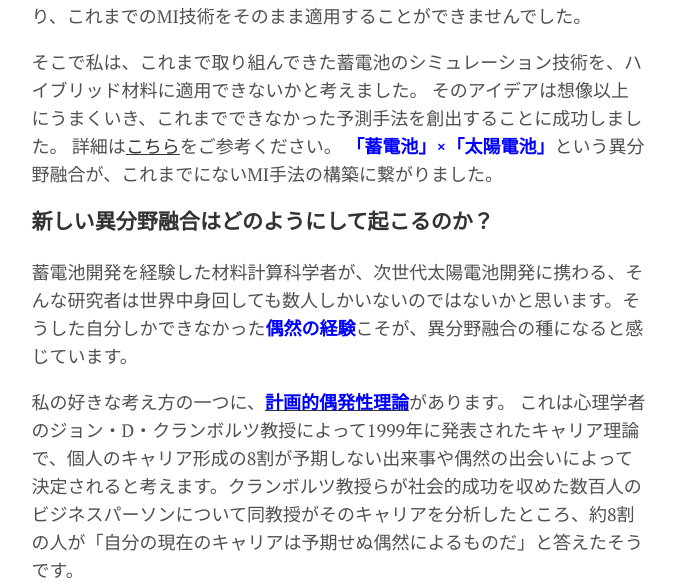
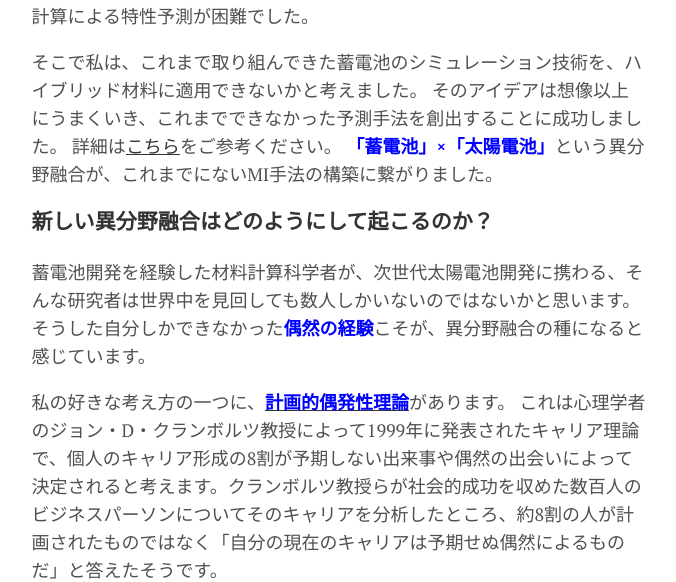
Before and after one commit to yokoyamatomoyasu/yokoyamatomoyasu.github.io, a Jekyll site: the page built from _posts/2022-04-03-researcher-life-5.md, in a window 1280 px wide and 1400 px high, scrolled down 1918 px, cut to the strip 0-582 px from the top of the window. Shown: the whole strip, without its empty margins (301-977 px from the left). Built offline with Jekyll 4.4.1, drawn with Linux system fonts in a browser that asks for light colours; some of the changed text lies outside the part shown.

Commit message:
GitHub pages site with Jekyll

```diff
--- a/_posts/2022-04-03-researcher-life-5.md
+++ b/_posts/2022-04-03-researcher-life-5.md
@@ -33,7 +33,7 @@
 
 入社して３年目に、それまで取り組んできた蓄電池のプロジェクトから、太陽電池のプロジェクトへ移動になりました。
 ここで取り組んでいた次世代太陽電池は、有機－無機ハイブリッド材料という特殊な材料を使ったものでした。
-この材料は、従来の材料と異なり計算による特性予測が困難でおり、これまでのMI技術をそのまま適用することができませんでした。
+この材料は、これまでのMI技術をそのまま適用することができず、計算による特性予測が困難でした。
 
 そこで私は、これまで取り組んできた蓄電池のシミュレーション技術を、ハイブリッド材料に適用できないかと考えました。
 そのアイデアは想像以上にうまくいき、これまでできなかった予測手法を創出することに成功しました。
@@ -43,18 +43,18 @@
 
 ### 新しい異分野融合はどのようにして起こるのか？
 
-蓄電池開発を経験した材料計算科学者が、次世代太陽電池開発に携わる、そんな研究者は世界中身回しても数人しかいないのではないかと思います。そうした自分しかできなかった**<font color="Blue">偶然の経験</font>**こそが、異分野融合の種になると感じています。
+蓄電池開発を経験した材料計算科学者が、次世代太陽電池開発に携わる、そんな研究者は世界中を見回しても数人しかいないのではないかと思います。そうした自分しかできなかった**<font color="Blue">偶然の経験</font>**こそが、異分野融合の種になると感じています。
 
 私の好きな考え方の一つに、[**<font color="Blue">計画的偶発性理論</font>**](https://www.rgf-professional.jp/insights/2020-06-what-is-planned-happenstance-theory-how-to-create-a-career-contingency-career-plan)があります。
-これは心理学者のジョン・D・クランボルツ教授によって1999年に発表されたキャリア理論で、個人のキャリア形成の8割が予期しない出来事や偶然の出会いによって決定されると考えます。クランボルツ教授らが社会的成功を収めた数百人のビジネスパーソンについて同教授がそのキャリアを分析したところ、約8割の人が「自分の現在のキャリアは予期せぬ偶然によるものだ」と答えたそうです。
+これは心理学者のジョン・D・クランボルツ教授によって1999年に発表されたキャリア理論で、個人のキャリア形成の8割が予期しない出来事や偶然の出会いによって決定されると考えます。クランボルツ教授らが社会的成功を収めた数百人のビジネスパーソンについてそのキャリアを分析したところ、約8割の人が計画されたものではなく「自分の現在のキャリアは予期せぬ偶然によるものだ」と答えたそうです。
 
 ![Figure](../assets/img/vd-photography-pCvyg4e_Kn4-unsplash.jpg)
 
 前回のオリジナリティの話にも関わってきますが、私はこの**<font color="Blue">「偶然」</font>**の中にこそ自分にしかできない異分野融合があると思います。
-私が蓄電池の開発プロジェクトから太陽電池の開発プロジェクトに異動になったことも偶然であり、その偶然がなければ「蓄電池」と「太陽電池」を組み合わせてみようとは発想できませんでした。
+私が蓄電池の開発プロジェクトから太陽電池の開発プロジェクトに異動になったことも「偶然」であり、その偶然がなければ「蓄電池」と「太陽電池」を組み合わせてみようとは発想できませんでした。
 
 自分のキャリアにこうした「偶然」が訪れた時に、最初は「自分の専門分野とはちょっと違うな」と感じることもあるかもしれません。
-そうした時も、計画的偶発性理論のようにチャンスと捉えてる姿勢が大切かなと思います。
+そうした時も、計画的偶発性理論のようにチャンスと捉える姿勢が大切かなと思います。
 自分のこれまでの経験と融合できることは何かを考え、その**<font color="Blue">異分野に一歩ずつ足を踏み出していく</font>**ことにより、自分にしかできない異分野融合ができるのではないでしょうか。
 
 自分の専門領域を広げながら、自分にしかできない異分野融合を見つけて、イノベーションを起こせる確率をあげたいと思います。
```
Also changed, not shown: _posts/2022-03-27-researcher-life-4.md (+2 -2 lines).
